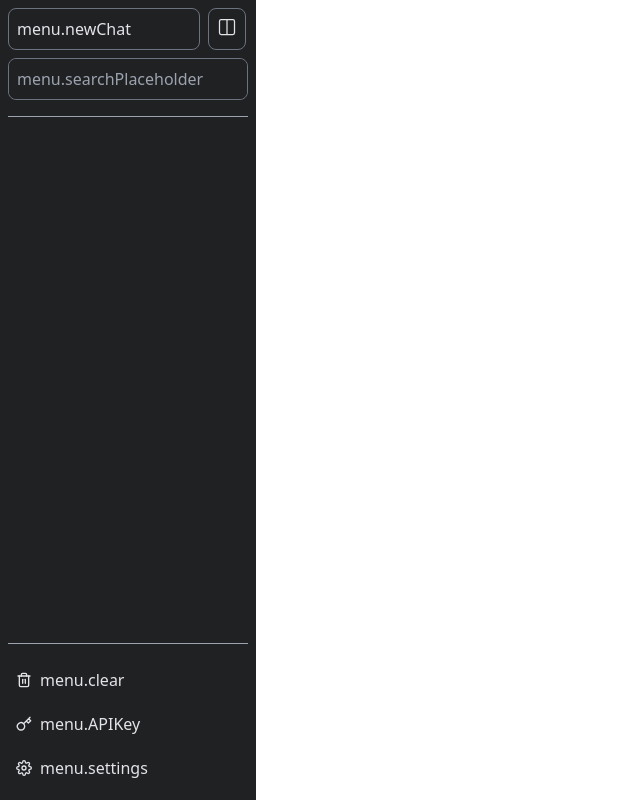
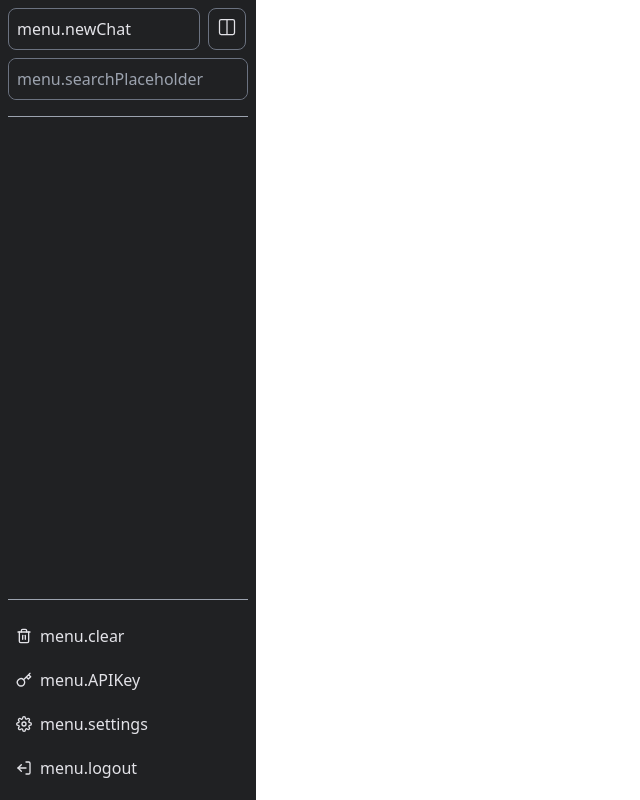
Before and after one commit to lesenelir/next-gpt, a Next.js app: page /layout in a window 1280 px wide. Shown: the whole page, without its empty margins (0-640 px from the left). Built offline with nearby package versions, Linux system fonts and the light colour scheme.

Commit message:
feat: add logout button

```diff
--- a/src/components/menu/Menu.tsx
+++ b/src/components/menu/Menu.tsx
@@ -1,5 +1,5 @@
 import Image from "next/image"
-import {ChangeEvent, useContext, useState} from "react"
+import React, {ChangeEvent, useContext, useState} from "react"
 import {useTranslation} from "next-i18next"
 
 import {ThemeContext} from "@/components/utils/ThemeProvider"
@@ -9,6 +9,7 @@ import MenuClear from "@/components/menu/MenuClear"
 import MenuKey from "@/components/menu/MenuKey"
 import MenuSettings from "@/components/menu/MenuSettings"
 import ColumnIcon from "@/components/icon/ColumnIcon"
+import MenuLogout from "@/components/menu/MenuLogout"
 
 export interface IChat {
   id: number
@@ -107,6 +108,7 @@ function Menu(props: IProps) {
         <MenuClear setChats={setChats}/>
         <MenuKey/>
         <MenuSettings/>
+        <MenuLogout/>
       </div>
     </div>
   )
--- /dev/null
+++ b/src/components/menu/MenuLogout.tsx
@@ -0,0 +1,21 @@
+import {useTranslation} from "next-i18next"
+import {useRouter} from "next/router"
+
+import LogoutIcon from "@/components/icon/LogoutIcon"
+
+function MenuLogout() {
+  const router = useRouter()
+  const {t} = useTranslation('common')
+
+  return (
+    <div
+      className={'flex flex-row rounded-lg mb-1 hover:bg-tuna-900 hover:cursor-pointer'}
+      onClick={() => router.push('/')}
+    >
+      <LogoutIcon width={16} height={16} className={'ml-2 mt-3 text-wordColor-light'}/>
+      <button className={'p-2 text-left text-wordColor-light'}>{t('menu.logout')}</button>
+    </div>
+  )
+}
+
+export default MenuLogout
```
